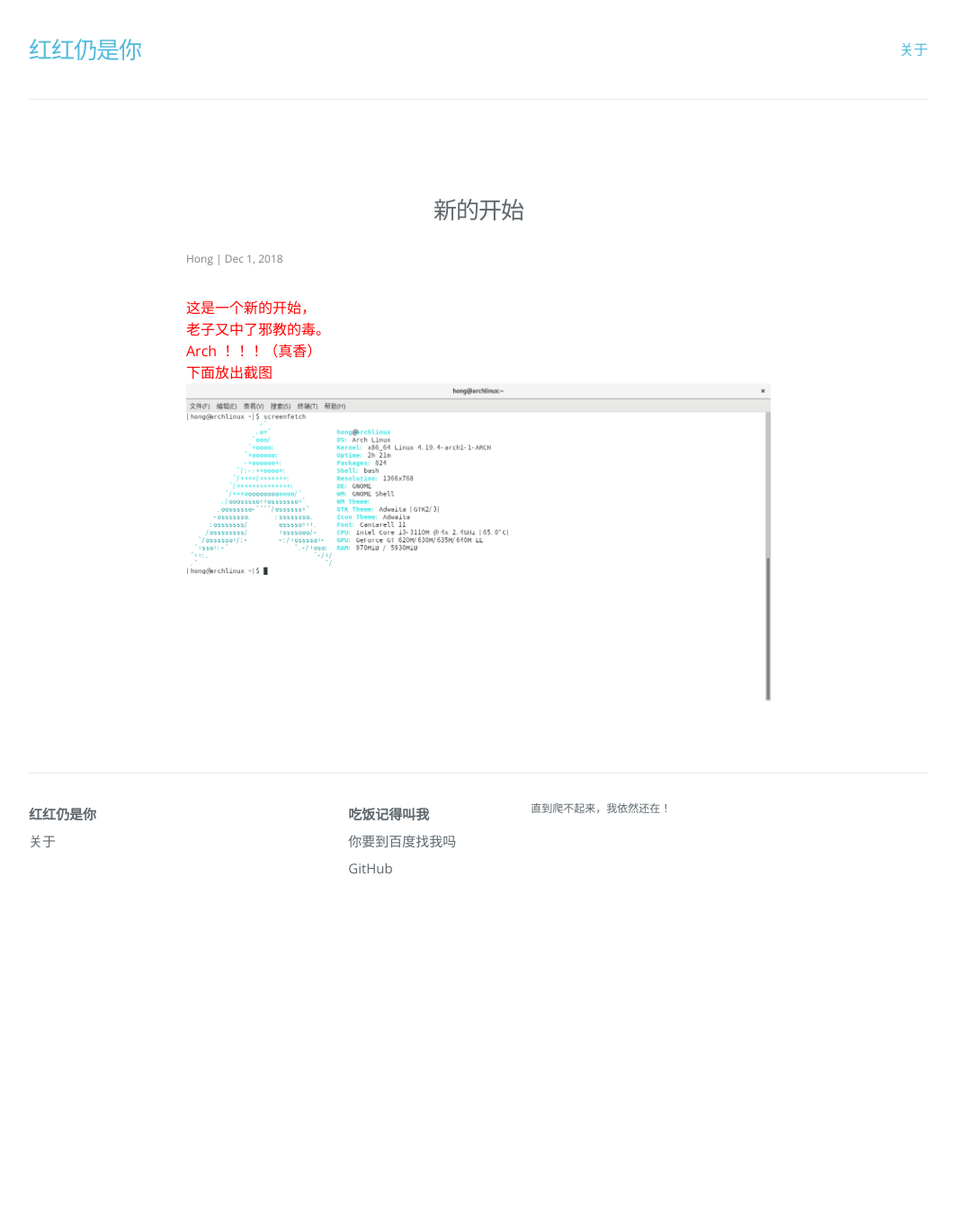
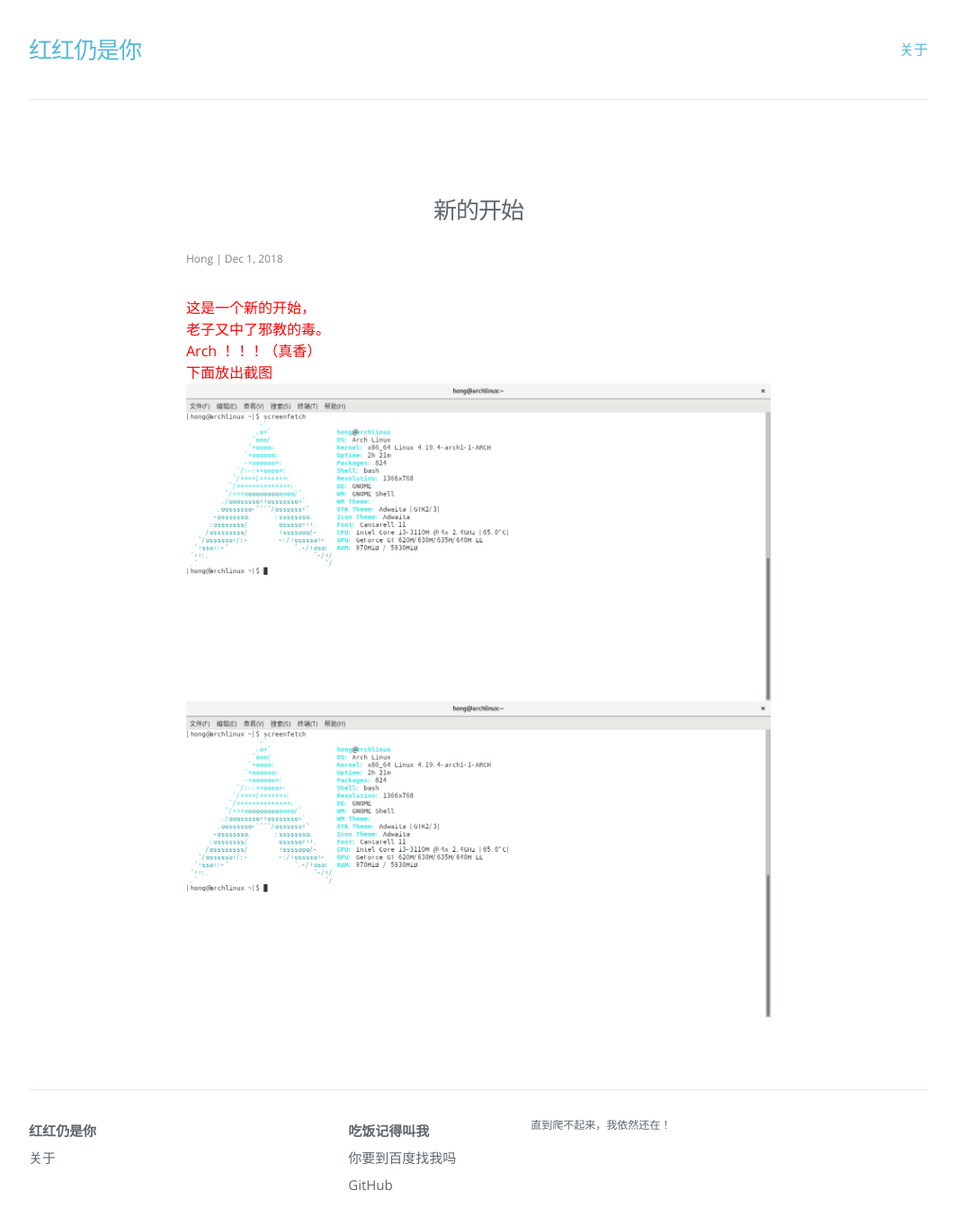
Before and after one commit to justforheart/spider.github.io, a Jekyll site: the page built from _posts/2018-12-01-2018-12-1-新的开始.md, in a window 1280 px wide and 1400 px high. Shown: the top 1363 px of the window at 90% size, without its empty margins (108-1171 px from the left). Built offline with Jekyll 4.4.1, drawn with Linux system fonts in a browser that asks for light colours; nearby versions of some CDN libraries.

Commit message:
Update 2018-12-01-2018-12-1-新的开始.md

```diff
--- a/_posts/2018-12-01-2018-12-1-新的开始.md
+++ b/_posts/2018-12-01-2018-12-1-新的开始.md
@@ -9,3 +9,5 @@ tags: ''
 Arch ！！！（真香）<font>  <br>
 下面放出截图
 <img src="../../../../img/2018-12-01-18-40-12.png" alt="截图" />
+
+  <img src="https://justforheart.github.io/spiders/img/2018-12-01-18-40-12.png" alt="截图" />
```
